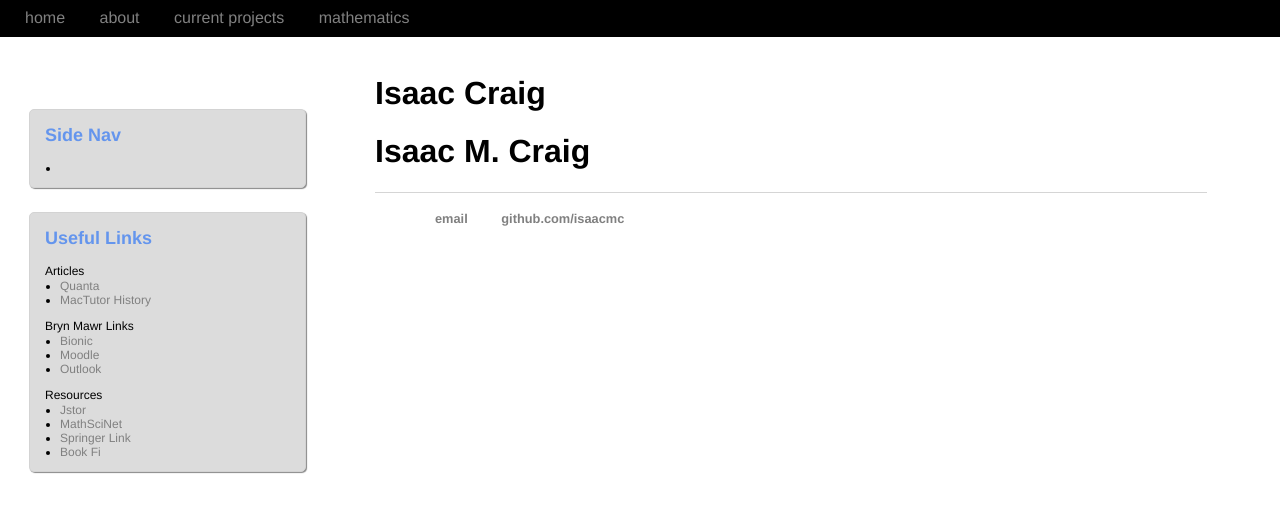
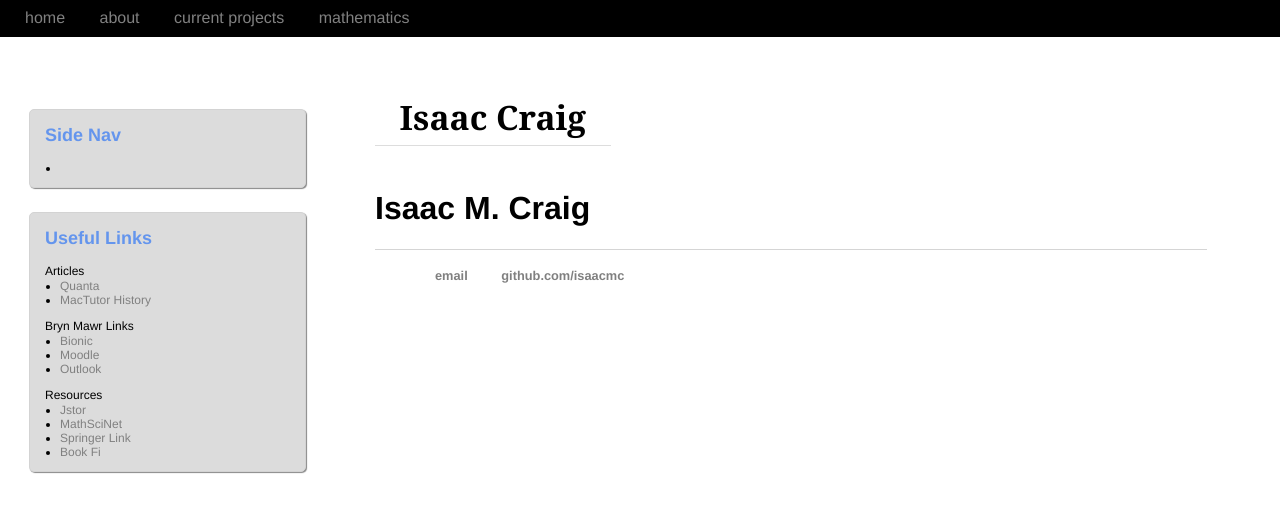
Before and after one commit to isundberg/isaacmc.github.io, a Jekyll site: the page built from index.html, in a window 1280 px wide. Shown: the top 512 px of the page. Built offline with Jekyll 4.4.1, drawn with Linux system fonts in a browser that asks for light colours.

Commit message:
Update main.css

```diff
--- a/css/main.css
+++ b/css/main.css
@@ -3,6 +3,16 @@ body {
     width: 65%;
     font-family: 'Helvetica';
     font-size: 1em;
+}
+
+#site-title {
+    border-bottom: 1px solid #ddd;
+    display: inline-block;
+    font-family: Georgia, "Bitstream Charter", serif;
+    font-size: 21px;
+    font-size: 2.1rem;
+    line-height: 1.15;
+    padding: 0 2.954209748892% .275em;
 }
 
 .sidenav {
```
